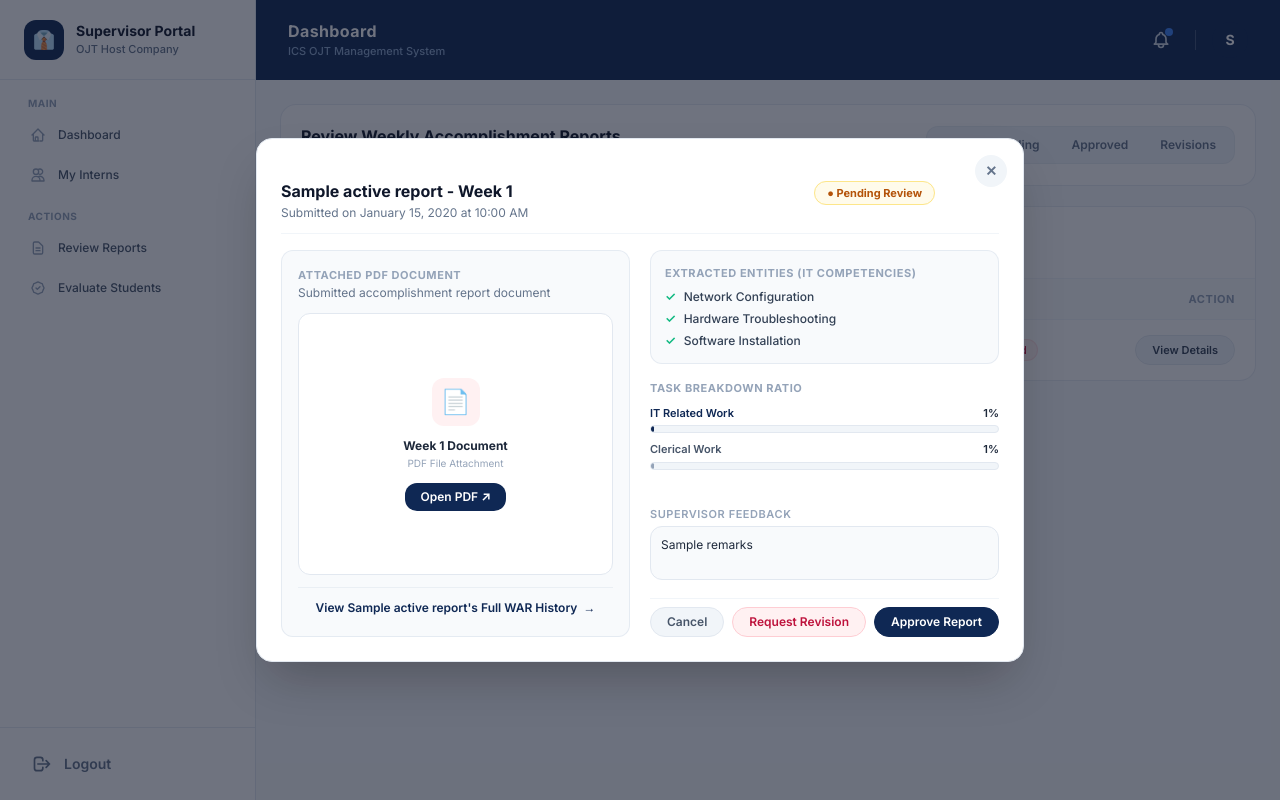
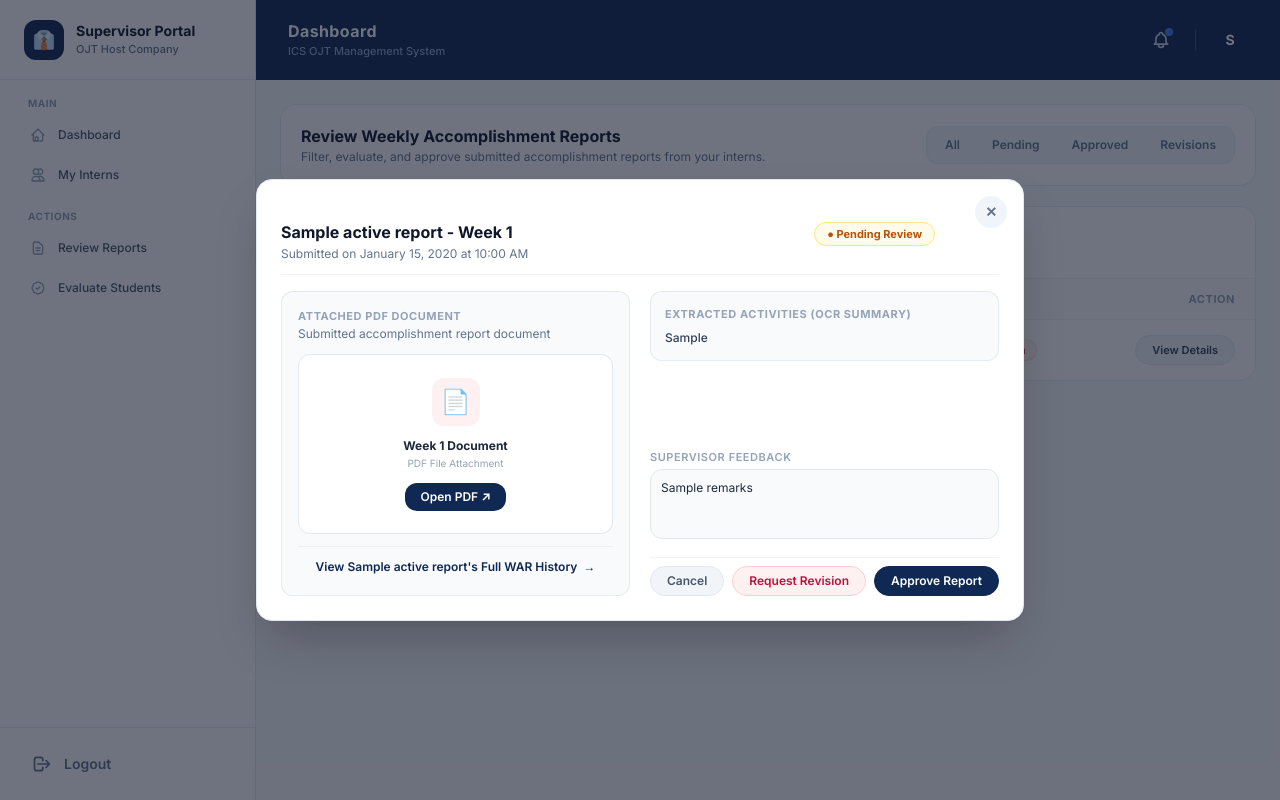
Before and after one commit to OIS-KPS/OP, a PHP site: the page made by src/pages/supervisor/reviewReportsPage.php in a window 1280 px wide. Run offline with PHP 8.4, Linux system fonts and the light colour scheme; the template is opened without the code that fills it: most values are stand-ins (such as "Sample title", 1, 10 or a date in 2020); grey boxes marked "Sample" are stand-in pictures; some libraries are stand-ins or nearby versions.

Commit message:
Updated filter Queue and improved schema mapping

```diff
--- a/src/pages/supervisor/reviewReportsPage.php
+++ b/src/pages/supervisor/reviewReportsPage.php
@@ -5,6 +5,7 @@
     <meta charset="UTF-8">
     <meta name="viewport" content="width=device-width, initial-scale=1.0">
     <title>Review Reports - Supervisor Portal</title>
+    <!-- Tailwind CSS -->
     <script src="https://cdn.tailwindcss.com"></script>
     <link rel="stylesheet" href="/ICS-PORTAL/public/css/style.css">
 </head>
@@ -33,16 +34,16 @@
 
                     <!-- Filter Tabs -->
                     <div class="flex items-center gap-1 bg-slate-100 p-1 rounded-xl border border-slate-200/60 text-xs">
-                        <a href="review_reports.php?status=All" class="px-3.5 py-1.5 rounded-lg font-semibold transition-all <?= $filter_status === 'All' ? 'bg-white text-[#0F2854] shadow-2xs' : 'text-slate-500 hover:text-slate-800'; ?>">
+                        <a href="review_reports.php?status=All" class="px-3.5 py-1.5 rounded-lg font-semibold transition-all <?= ($filter_status ?? 'All') === 'All' ? 'bg-white text-[#0F2854] shadow-2xs' : 'text-slate-500 hover:text-slate-800'; ?>">
                             All
                         </a>
-                        <a href="review_reports.php?status=Pending" class="px-3.5 py-1.5 rounded-lg font-semibold transition-all <?= $filter_status === 'Pending' ? 'bg-white text-amber-600 shadow-2xs' : 'text-slate-500 hover:text-slate-800'; ?>">
+                        <a href="review_reports.php?status=Pending" class="px-3.5 py-1.5 rounded-lg font-semibold transition-all <?= ($filter_status ?? '') === 'Pending' ? 'bg-white text-amber-600 shadow-2xs' : 'text-slate-500 hover:text-slate-800'; ?>">
                             Pending
                         </a>
-                        <a href="review_reports.php?status=Approved" class="px-3.5 py-1.5 rounded-lg font-semibold transition-all <?= $filter_status === 'Approved' ? 'bg-white text-emerald-600 shadow-2xs' : 'text-slate-500 hover:text-slate-800'; ?>">
+                        <a href="review_reports.php?status=Approved" class="px-3.5 py-1.5 rounded-lg font-semibold transition-all <?= ($filter_status ?? '') === 'Approved' ? 'bg-white text-emerald-600 shadow-2xs' : 'text-slate-500 hover:text-slate-800'; ?>">
                             Approved
                         </a>
-                        <a href="review_reports.php?status=Needs Revision" class="px-3.5 py-1.5 rounded-lg font-semibold transition-all <?= $filter_status === 'Needs Revision' ? 'bg-white text-rose-600 shadow-2xs' : 'text-slate-500 hover:text-slate-800'; ?>">
+                        <a href="review_reports.php?status=Needs Revision" class="px-3.5 py-1.5 rounded-lg font-semibold transition-all <?= ($filter_status ?? '') === 'Needs Revision' ? 'bg-white text-rose-600 shadow-2xs' : 'text-slate-500 hover:text-slate-800'; ?>">
                             Revisions
                         </a>
                     </div>
@@ -59,7 +60,7 @@
                 <div class="bg-white rounded-2xl border border-slate-200/80 shadow-xs overflow-hidden">
                     <div class="p-4 px-5 border-b border-slate-100 flex justify-between items-center">
                         <div>
-                            <h3 class="text-sm font-bold text-slate-900">Submissions Queue (<?= count($reports); ?>)</h3>
+                            <h3 class="text-sm font-bold text-slate-900">Submissions Queue (<?= count($reports ?? []); ?>)</h3>
                             <p class="text-[11px] text-slate-400 mt-0.5">Prioritizing pending submissions awaiting review</p>
                         </div>
                     </div>
@@ -70,46 +71,61 @@
                                 <thead>
                                     <tr class="bg-slate-50/60 text-slate-400 text-[11px] uppercase tracking-wider border-b border-slate-100 font-semibold">
                                         <th class="py-3 px-5">Student Name</th>
-                                        <th class="py-3 px-5">Week / Submissions</th>
+                                        <th class="py-3 px-5">Week Number</th>
                                         <th class="py-3 px-5">Date & Time Submitted</th>
                                         <th class="py-3 px-5">Status</th>
                                         <th class="py-3 px-5 text-right">Action</th>
                                     </tr>
                                 </thead>
                                 <tbody class="divide-y divide-slate-100 text-slate-700 text-xs">
-                                    <?php foreach ($reports as $item): ?>
-                                            <tr class="transition-colors <?= $item['status'] === 'Pending' ? 'bg-amber-50/40 hover:bg-amber-100/50 border-l-4 border-l-amber-500' : 'hover:bg-slate-50/80'; ?>">                                            <!-- Student Info -->
+                                    <?php foreach ($reports as $item):
+                                        $status = strtolower($item['status'] ?? 'pending');
+                                        $submittedAt = $item['submitted_at'] ?? $item['created_at'] ?? null;
+                                        $filePath = $item['file_path'] ?? $item['attachment_path'] ?? '';
+                                    ?>
+                                        <tr class="transition-colors <?= $status === 'pending' ? 'bg-amber-50/40 hover:bg-amber-100/50 border-l-4 border-l-amber-500' : 'hover:bg-slate-50/80'; ?>">
+                                            <!-- Student Info -->
                                             <td class="py-3.5 px-5">
-                                                <p class="font-bold text-slate-900"><?= htmlspecialchars($item['student_name']); ?></p>
-                                                <p class="text-[11px] text-slate-400">ID: <?= htmlspecialchars($item['student_number']); ?> • <?= htmlspecialchars($item['program'] ?? 'BSIT'); ?></p>
+                                                <div class="flex items-center gap-2.5">
+                                                    <div class="w-8 h-8 rounded-full bg-blue-50 text-[#0F2854] flex items-center justify-center font-bold text-xs shrink-0 overflow-hidden border border-slate-200">
+                                                        <?php if (!empty($item['student_avatar'])): ?>
+                                                            <img src="<?= htmlspecialchars($item['student_avatar']); ?>" class="w-full h-full object-cover">
+                                                        <?php else: ?>
+                                                            <?= strtoupper(substr($item['student_name'], 0, 1)); ?>
+                                                        <?php endif; ?>
+                                                    </div>
+                                                    <div>
+                                                        <p class="font-bold text-slate-900"><?= htmlspecialchars($item['student_name']); ?></p>
+                                                        <p class="text-[11px] text-slate-400">ID: <?= htmlspecialchars($item['student_number']); ?> • <?= htmlspecialchars($item['program'] ?? 'BSIT'); ?></p>
+                                                    </div>
+                                                </div>
                                             </td>
 
-                                            <!-- Week Number & Count -->
+                                            <!-- Week Number -->
                                             <td class="py-3.5 px-5">
                                                 <p class="font-bold text-slate-800">Week <?= htmlspecialchars($item['week_number']); ?></p>
-                                                <p class="text-[10px] font-semibold text-[#0F2854]"><?= intval($item['total_submitted_count'] ?? 1); ?> WARs Submitted</p>
                                             </td>
 
                                             <!-- Date & Time -->
                                             <td class="py-3.5 px-5 text-slate-600 font-medium">
-                                                <?= !empty($item['created_at']) ? date("M d, Y \a\\t g:i A", strtotime($item['created_at'])) : '—'; ?>
+                                                <?= !empty($submittedAt) ? date("M d, Y \a\\t g:i A", strtotime($submittedAt)) : '—'; ?>
                                             </td>
 
                                             <!-- Status -->
                                             <td class="py-3.5 px-5">
-                                                <?php if ($item['status'] === 'Approved'): ?>
+                                                <?php if ($status === 'approved'): ?>
                                                     <span class="inline-flex items-center gap-1 px-2.5 py-0.5 rounded-full bg-emerald-50 text-emerald-700 text-[11px] font-medium border border-emerald-200/50">● Approved</span>
-                                                <?php elseif ($item['status'] === 'Pending'): ?>
+                                                <?php elseif ($status === 'pending'): ?>
                                                     <span class="inline-flex items-center gap-1 px-2.5 py-0.5 rounded-full bg-amber-50 text-amber-700 text-[11px] font-medium border border-amber-200/50">● Pending</span>
                                                 <?php else: ?>
-                                                    <span class="inline-flex items-center gap-1 px-2.5 py-0.5 rounded-full bg-rose-50 text-rose-700 text-[11px] font-medium border border-rose-200/50">● Revision Needed</span>
+                                                    <span class="inline-flex items-center gap-1 px-2.5 py-0.5 rounded-full bg-rose-50 text-rose-700 text-[11px] font-medium border border-rose-200/50">● Needs Revision</span>
                                                 <?php endif; ?>
                                             </td>
 
                                             <!-- Action Button -->
                                             <td class="py-3.5 px-5 text-right">
-                                                <a href="review_reports.php?review_id=<?= $item['id']; ?><?= $filter_status !== 'All' ? '&status=' . $filter_status : ''; ?>" class="px-4 py-1.5 <?= $item['status'] === 'Pending' ? 'bg-[#0F2854] text-white hover:bg-blue-900' : 'bg-slate-100 text-slate-700 hover:bg-slate-200'; ?> text-[11px] font-semibold rounded-full border border-slate-200 transition-all shadow-2xs inline-block">
-                                                    <?= $item['status'] === 'Pending' ? 'Review' : 'View Details'; ?>
+                                                <a href="review_reports.php?review_id=<?= $item['id']; ?><?= $filter_status !== 'All' ? '&status=' . $filter_status : ''; ?>" class="px-4 py-1.5 <?= $status === 'pending' ? 'bg-[#0F2854] text-white hover:bg-blue-900' : 'bg-slate-100 text-slate-700 hover:bg-slate-200'; ?> text-[11px] font-semibold rounded-full border border-slate-200 transition-all shadow-2xs inline-block">
+                                                    <?= $status === 'pending' ? 'Review' : 'View Details'; ?>
                                                 </a>
                                             </td>
                                         </tr>
@@ -133,8 +149,13 @@
     <!-- ======================================================= -->
     <!-- DYNAMIC EVALUATION / READ-ONLY MODAL OVERLAY -->
     <!-- ======================================================= -->
-    <?php if ($activeReport): ?>
-        <?php $isApproved = ($activeReport['status'] === 'Approved'); ?>
+    <?php if (!empty($activeReport)): ?>
+        <?php
+            $activeStatus = strtolower($activeReport['status'] ?? 'pending');
+            $isApproved = ($activeStatus === 'approved');
+            $activeFilePath = $activeReport['file_path'] ?? $activeReport['attachment_path'] ?? '';
+            $activeSubmittedAt = $activeReport['submitted_at'] ?? $activeReport['created_at'] ?? null;
+        ?>
 
         <div class="fixed inset-0 bg-slate-900/60 backdrop-blur-xs flex items-center justify-center z-50 p-4 sm:p-6 overflow-y-auto">
             <div class="bg-white rounded-2xl border border-slate-200 shadow-2xl max-w-3xl w-full overflow-hidden space-y-4 p-6 relative my-auto">
@@ -150,7 +171,7 @@
                         <h2 class="text-base font-bold text-slate-900">
                             <?= htmlspecialchars($activeReport['student_name']); ?> - Week <?= htmlspecialchars($activeReport['week_number']); ?>
                         </h2>
-                        <p class="text-xs text-slate-500 mt-0.5">Submitted on <?= date("F d, Y \a\\t g:i A", strtotime($activeReport['created_at'])); ?></p>
+                        <p class="text-xs text-slate-500 mt-0.5">Submitted on <?= !empty($activeSubmittedAt) ? date("F d, Y \a\\t g:i A", strtotime($activeSubmittedAt)) : '—'; ?></p>
                     </div>
 
                     <!-- Status Pill Header Tag -->
@@ -159,7 +180,7 @@
                             <span class="px-3 py-1 bg-emerald-50 text-emerald-700 border border-emerald-200 text-[11px] font-bold rounded-full">
                                 ● Approved
                             </span>
-                        <?php elseif ($activeReport['status'] === 'Needs Revision'): ?>
+                        <?php elseif (in_array($activeStatus, ['needs revision', 'rejected'])): ?>
                             <span class="px-3 py-1 bg-rose-50 text-rose-700 border border-rose-200 text-[11px] font-bold rounded-full">
                                 ● Revision Requested
                             </span>
@@ -181,19 +202,19 @@
                             <p class="text-xs text-slate-500 mt-0.5">Submitted accomplishment report document</p>
                         </div>
 
-                        <?php if (!empty($activeReport['attachment_path'])): ?>
+                        <?php if (!empty($activeFilePath)): ?>
                             <div class="bg-white rounded-xl p-5 border border-slate-200 flex-1 flex flex-col items-center justify-center text-center space-y-3 shadow-2xs min-h-[180px]">
                                 <div class="w-12 h-12 bg-rose-50 text-rose-600 rounded-xl flex items-center justify-center text-2xl font-bold">📄</div>
                                 <div>
                                     <p class="text-xs font-bold text-slate-800">Week <?= htmlspecialchars($activeReport['week_number']); ?> Document</p>
                                     <p class="text-[10px] text-slate-400 mt-0.5">PDF File Attachment</p>
                                 </div>
-                                <a href="../<?= htmlspecialchars($activeReport['attachment_path']); ?>" target="_blank" class="px-4 py-1.5 bg-[#0F2854] text-white text-xs font-semibold rounded-xl hover:bg-blue-900 transition-all shadow-2xs">
+                                <a href="/ICS-PORTAL/<?= htmlspecialchars($activeFilePath); ?>" target="_blank" class="px-4 py-1.5 bg-[#0F2854] text-white text-xs font-semibold rounded-xl hover:bg-blue-900 transition-all shadow-2xs">
                                     Open PDF ↗
                                 </a>
                             </div>
                         <?php else: ?>
-                            <div class="flex-1 flex items-center justify-center text-xs text-slate-400 italic">
+                            <div class="flex-1 flex items-center justify-center text-xs text-slate-400 italic min-h-[180px]">
                                 No attachment uploaded.
                             </div>
                         <?php endif; ?>
@@ -212,45 +233,10 @@
 
                         <!-- Extracted IT Entities -->
                         <div class="bg-slate-50 rounded-xl border border-slate-200/80 p-3.5 space-y-2">
-                            <p class="text-[11px] font-bold uppercase tracking-wider text-slate-400">Extracted Entities (IT Competencies)</p>
-                            <ul class="text-xs text-slate-700 font-medium space-y-1.5">
-                                <li class="flex items-center gap-2">
-                                    <span class="text-emerald-500 font-bold">✓</span> Network Configuration
-                                </li>
-                                <li class="flex items-center gap-2">
-                                    <span class="text-emerald-500 font-bold">✓</span> Hardware Troubleshooting
-                                </li>
-                                <li class="flex items-center gap-2">
-                                    <span class="text-emerald-500 font-bold">✓</span> Software Installation
-                                </li>
-                            </ul>
-                        </div>
-
-                        <!-- Task Breakdown Progress Ratios -->
-                        <div class="space-y-2">
-                            <p class="text-[11px] font-bold uppercase tracking-wider text-slate-400">Task Breakdown Ratio</p>
-
-                            <!-- IT Related -->
-                            <div>
-                                <div class="flex justify-between text-[11px] font-semibold mb-1">
-                                    <span class="text-[#0F2854]">IT Related Work</span>
-                                    <span><?= intval($activeReport['it_percent'] ?? 85); ?>%</span>
-                                </div>
-                                <div class="w-full h-2 bg-slate-100 rounded-full overflow-hidden border border-slate-200">
-                                    <div class="h-full bg-[#0F2854] rounded-full" style="width: <?= intval($activeReport['it_percent'] ?? 85); ?>%"></div>
-                                </div>
-                            </div>
-
-                            <!-- Clerical -->
-                            <div>
-                                <div class="flex justify-between text-[11px] font-semibold mb-1">
-                                    <span class="text-slate-600">Clerical Work</span>
-                                    <span><?= intval($activeReport['clerical_percent'] ?? 15); ?>%</span>
-                                </div>
-                                <div class="w-full h-2 bg-slate-100 rounded-full overflow-hidden border border-slate-200">
-                                    <div class="h-full bg-slate-400 rounded-full" style="width: <?= intval($activeReport['clerical_percent'] ?? 15); ?>%"></div>
-                                </div>
-                            </div>
+                            <p class="text-[11px] font-bold uppercase tracking-wider text-slate-400">Extracted Activities (OCR Summary)</p>
+                            <p class="text-xs text-slate-700 font-medium">
+                                <?= !empty($activeReport['ocr_activities']) ? htmlspecialchars($activeReport['ocr_activities']) : '<span class="text-slate-400 italic">No OCR extraction available yet.</span>' ?>
+                            </p>
                         </div>
 
                         <!-- DYNAMIC CONDITION: APPROVED READ-ONLY VS PENDING EDITABLE FORM -->
@@ -279,7 +265,7 @@
 
                                 <div>
                                     <label class="block text-[11px] font-semibold text-slate-400 uppercase tracking-wider mb-1">Supervisor Feedback</label>
-                                    <textarea name="supervisor_remarks" rows="2" placeholder="Enter comments or instructions for required revisions..." class="w-full text-xs bg-slate-50 border border-slate-200 rounded-xl p-2.5 text-slate-800 focus:outline-none focus:border-[#0F2854] resize-none"><?= htmlspecialchars($activeReport['remarks'] ?? ''); ?></textarea>
+                                    <textarea name="supervisor_remarks" rows="3" placeholder="Enter comments or instructions for required revisions..." class="w-full text-xs bg-slate-50 border border-slate-200 rounded-xl p-2.5 text-slate-800 focus:outline-none focus:border-[#0F2854] resize-none"><?= htmlspecialchars($activeReport['remarks'] ?? ''); ?></textarea>
                                 </div>
 
                                 <!-- Action Buttons -->
```
Also changed, not shown: supervisor/review_reports.php (+112 -148 lines).
